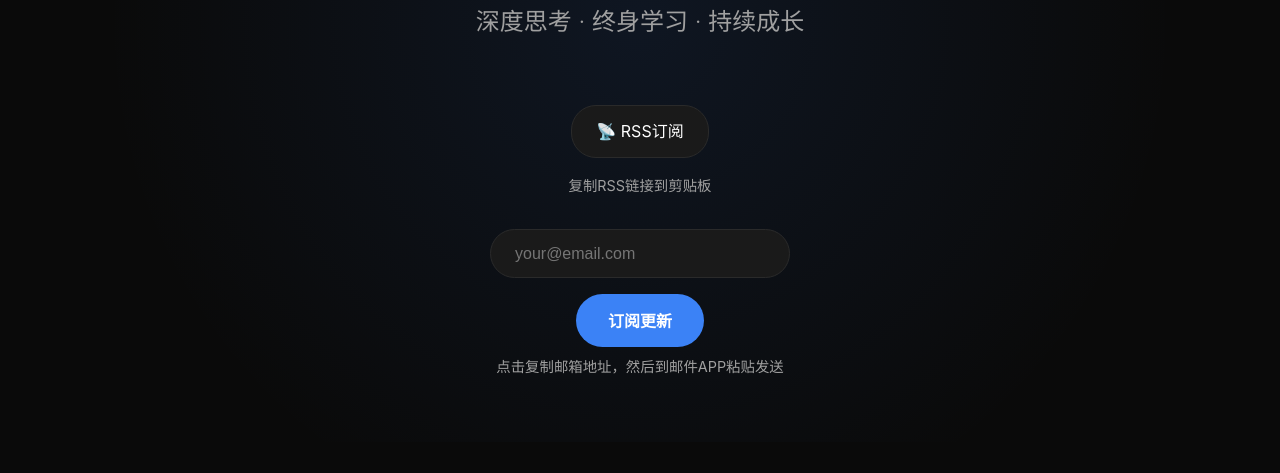
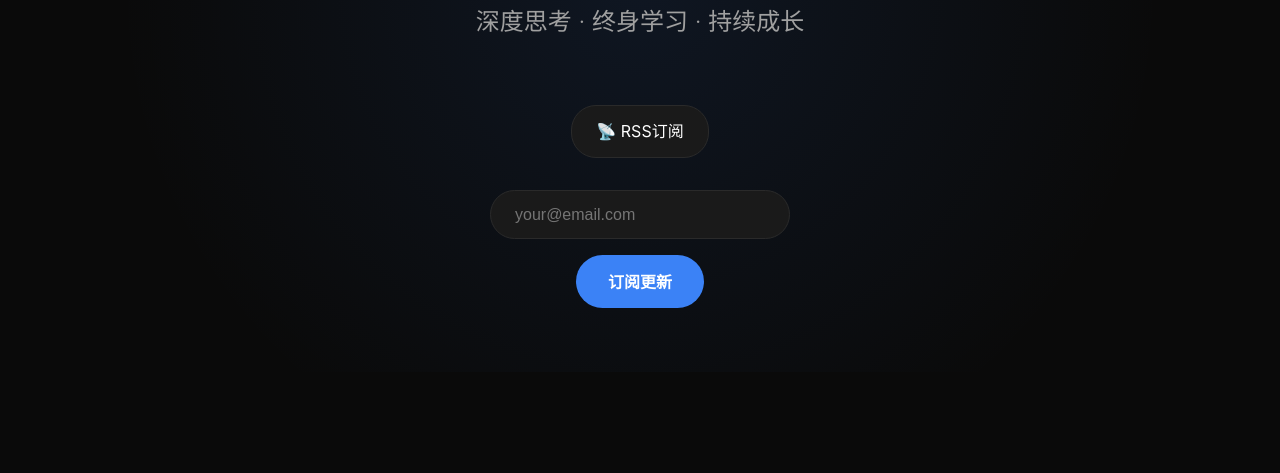
Before and after one commit to littlelinthinks/thecolin-blog, a plain HTML site: page index.html in a window 1280 px wide. Shown: the part 479-952 px from the top of the page. Drawn offline with nearby package versions, Linux system fonts and the light colour scheme.

Commit message:
删除RSS和邮箱订阅的说明文字，保持简约风格

```diff
--- a/index.html
+++ b/index.html
@@ -2444,17 +2444,11 @@
             <div class="rss-link" onclick="copyRSSLink()" style="cursor: pointer;">
                 <span data-zh="📡 RSS订阅" data-en="📡 RSS Feed">📡 RSS订阅</span>
             </div>
-            <p class="subscribe-note" style="margin-top: 1rem; color: var(--text-secondary); font-size: 0.9rem;">
-                <span data-zh="复制RSS链接到剪贴板" data-en="Click to copy RSS link">复制RSS链接到剪贴板</span>
-            </p>
             <!-- 邮箱订阅 -->
             <div style="margin-top: 2rem; display: flex; flex-direction: column; align-items: center; gap: 1rem;">
                 <input type="email" id="subscribeEmail" placeholder="your@email.com" style="padding: 0.9rem 1.5rem; background: var(--bg-card); border: 1px solid var(--border); border-radius: 50px; color: var(--text-primary); font-size: 1rem; width: 300px;">
                 <button type="button" onclick="copySubscribeEmail()" style="padding: 0.9rem 2rem; background: var(--accent); color: white; border: none; border-radius: 50px; font-size: 1rem; font-weight: 600; cursor: pointer; width: auto;">订阅更新</button>
             </div>
-            <p style="color: var(--text-secondary); font-size: 0.9rem; text-align: center; margin-top: 0.5rem;">
-                <span data-zh="点击复制邮箱地址，然后到邮件APP粘贴发送" data-en="Click to copy email, then paste in mail app">点击复制邮箱地址，然后到邮件APP粘贴发送</span>
-            </p>
         </div>
     </section>
 
```
